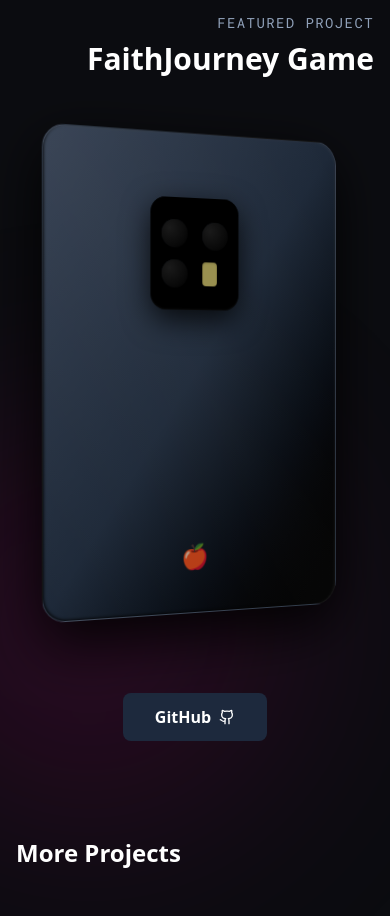
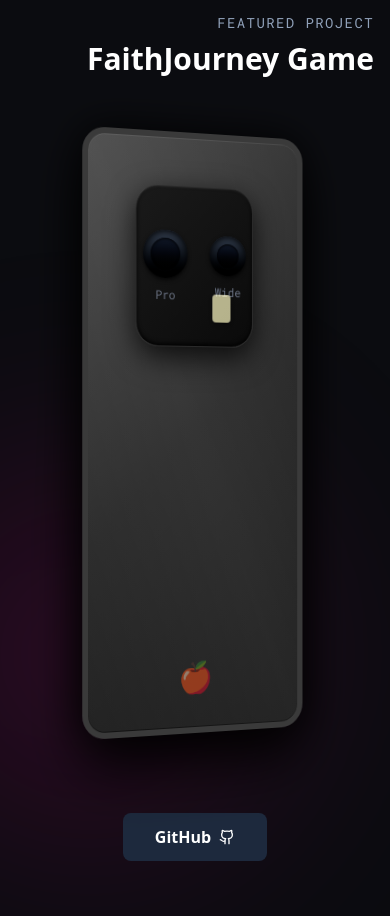
Before and after one commit to mercy306/portfolio, a Next.js app: page / in a window 390 px wide. Shown: the part 3300-4216 px from the top of the page. Built offline with nearby package versions, Linux system fonts and the light colour scheme; grey boxes are pictures that could not be loaded.

Commit message:
Redesign iPhone mockup to look more realistic with proper camera island and metallic finish

```diff
--- a/components/Projects.tsx
+++ b/components/Projects.tsx
@@ -135,10 +135,10 @@ export default function Projects() {
             </div>
 
             {/* Phone Mockup Container */}
-            <div className="relative w-full flex justify-center py-8" style={{ perspective: '1500px' }}>
+            <div className="relative w-full flex justify-center py-8" style={{ perspective: '2000px' }}>
               {/* Phone Frame - iPhone Style */}
               <motion.div
-                className="relative w-80"
+                className="relative w-60"
                 animate={{ rotateY: 360 }}
                 transition={{
                   duration: 12,
@@ -148,7 +148,7 @@ export default function Projects() {
                 style={{
                   transformStyle: 'preserve-3d',
                   transformOrigin: 'center center',
-                  height: '480px'
+                  height: '600px'
                 }}
               >
                 {/* FRONT - Screen Side */}
@@ -159,17 +159,27 @@ export default function Projects() {
                     WebkitBackfaceVisibility: 'hidden',
                   }}
                 >
-                  {/* iPhone Body */}
-                  <div className="relative bg-gradient-to-b from-gray-900 via-black to-gray-900 rounded-3xl overflow-hidden h-full shadow-2xl"
+                  {/* iPhone Body - Metallic bezel */}
+                  <div className="w-full h-full relative rounded-3xl overflow-hidden"
                     style={{
-                      boxShadow: '0 20px 60px rgba(0,0,0,0.95), inset -1px 1px 2px rgba(255,255,255,0.08), inset 1px -1px 2px rgba(0,0,0,0.9)',
-                      border: '1px solid rgba(255,255,255,0.1)',
+                      background: 'linear-gradient(135deg, #3a3a3a 0%, #1a1a1a 50%, #0a0a0a 100%)',
+                      boxShadow: `
+                        0 30px 60px rgba(0,0,0,0.9),
+                        0 0 40px rgba(0,0,0,0.8),
+                        inset 0 1px 0 rgba(255,255,255,0.1),
+                        inset 0 -1px 0 rgba(0,0,0,0.5)
+                      `,
+                      border: '6px solid #2a2a2a',
                     }}
                   >
-                    {/* Screen bezel */}
-                    <div className="absolute inset-2 bg-black rounded-2xl overflow-hidden">
-                      {/* Dynamic Island / Notch */}
-                      <div className="absolute top-2 left-1/2 transform -translate-x-1/2 z-20 w-24 h-5 bg-black rounded-2xl border border-gray-900" />
+                    {/* Screen - with true bezel */}
+                    <div className="absolute inset-0 m-2 bg-black rounded-2xl overflow-hidden">
+                      {/* Dynamic Island */}
+                      <div className="absolute top-3 left-1/2 transform -translate-x-1/2 z-20 w-28 h-6 bg-black rounded-full border border-gray-900"
+                        style={{
+                          boxShadow: 'inset 0 2px 4px rgba(0,0,0,0.95)'
+                        }}
+                      />
 
                       {/* Screen Display - Image */}
                       <img
@@ -178,12 +188,12 @@ export default function Projects() {
                         className="w-full h-full object-cover"
                       />
 
-                      {/* Screen overlay */}
-                      <div className="absolute inset-0 bg-gradient-to-b from-white/3 via-transparent to-black/20 pointer-events-none" />
+                      {/* Screen glass shine */}
+                      <div className="absolute inset-0 bg-gradient-to-b from-white/5 via-transparent to-black/30 pointer-events-none" />
                     </div>
 
-                    {/* Home Indicator */}
-                    <div className="absolute bottom-2 left-1/2 transform -translate-x-1/2 w-24 h-0.5 bg-white rounded-full opacity-30" />
+                    {/* Home Indicator Bar */}
+                    <div className="absolute bottom-2 left-1/2 transform -translate-x-1/2 w-28 h-0.5 bg-gray-400 rounded-full opacity-40" />
                   </div>
                 </div>
 
@@ -196,80 +206,79 @@ export default function Projects() {
                     transform: 'rotateY(180deg)',
                   }}
                 >
-                  {/* iPhone Back */}
-                  <div className="relative bg-gradient-to-br from-gray-700 via-gray-800 to-black rounded-3xl h-full overflow-hidden shadow-2xl"
+                  {/* iPhone Back - Glass appearance */}
+                  <div className="w-full h-full relative rounded-3xl overflow-hidden"
                     style={{
-                      boxShadow: '0 20px 60px rgba(0,0,0,0.95), inset -1px 1px 3px rgba(255,255,255,0.05), inset 1px -1px 3px rgba(0,0,0,0.8)',
-                      border: '1px solid rgba(255,255,255,0.08)',
+                      background: 'linear-gradient(135deg, #4a4a4a 0%, #2a2a2a 50%, #1a1a1a 100%)',
+                      boxShadow: `
+                        0 30px 60px rgba(0,0,0,0.9),
+                        0 0 40px rgba(0,0,0,0.8),
+                        inset 0 1px 0 rgba(255,255,255,0.08),
+                        inset 0 -1px 0 rgba(0,0,0,0.5)
+                      `,
+                      border: '6px solid #3a3a3a',
                     }}
                   >
-                    {/* Glass back shine */}
-                    <div className="absolute inset-0 bg-gradient-to-tr from-transparent via-white/5 to-transparent opacity-50" />
+                    {/* Glass back shine reflection */}
+                    <div className="absolute inset-0 bg-gradient-to-tr from-transparent via-white/8 to-transparent opacity-60" />
 
-                    {/* Camera Module */}
-                    <div className="absolute top-16 left-1/2 transform -translate-x-1/2 w-24 h-28 bg-black rounded-2xl"
+                    {/* Camera Island - Rectangular like modern iPhones */}
+                    <div className="absolute top-12 left-1/2 transform -translate-x-1/2 w-32 h-40 rounded-3xl"
                       style={{
-                        boxShadow: '0 10px 30px rgba(0,0,0,0.8), inset 0 1px 3px rgba(0,0,0,0.9), inset 0 -1px 2px rgba(255,255,255,0.05)'
+                        background: 'linear-gradient(135deg, #1a1a1a 0%, #0a0a0a 100%)',
+                        boxShadow: `
+                          inset 0 1px 2px rgba(255,255,255,0.05),
+                          inset 0 -2px 4px rgba(0,0,0,0.95),
+                          0 10px 30px rgba(0,0,0,0.8)
+                        `,
+                        border: '1px solid #2a2a2a'
                       }}
                     >
-                      {/* Cameras Grid */}
-                      <div className="w-full h-full flex items-center justify-center p-2">
-                        {/* Left column */}
-                        <div className="flex flex-col gap-3 mr-2">
-                          {/* Cam 1 */}
-                          <div className="w-7 h-7 bg-gradient-to-br from-gray-800 to-black rounded-full"
+                      {/* Three camera lenses */}
+                      <div className="w-full h-full flex items-center justify-center gap-6 p-6">
+                        {/* Main camera (left) */}
+                        <div className="flex flex-col items-center">
+                          <div className="w-12 h-12 rounded-full bg-gradient-to-b from-gray-700 to-black relative"
                             style={{
-                              boxShadow: 'inset 0 2px 4px rgba(0,0,0,0.9), 0 1px 3px rgba(0,0,0,0.6)'
+                              boxShadow: 'inset 0 2px 6px rgba(0,0,0,0.95), 0 2px 4px rgba(0,0,0,0.7)'
                             }}
                           >
-                            <div className="w-full h-full bg-radial-circle rounded-full"
+                            <div className="absolute inset-2 rounded-full bg-gradient-to-b from-gray-900 to-black/90"
                               style={{
-                                background: 'radial-gradient(circle at 30% 30%, #1a1a1a, #000)'
+                                boxShadow: 'inset 0 1px 3px rgba(0,0,0,0.9)'
                               }}
                             />
                           </div>
+                          <span className="text-xs text-gray-500 mt-2 font-mono">Pro</span>
+                        </div>
 
-                          {/* Cam 3 - Bottom Left */}
-                          <div className="w-7 h-7 bg-gradient-to-br from-gray-800 to-black rounded-full"
+                        {/* Ultra-wide camera (right) */}
+                        <div className="flex flex-col items-center">
+                          <div className="w-10 h-10 rounded-full bg-gradient-to-b from-gray-700 to-black relative"
                             style={{
-                              boxShadow: 'inset 0 2px 4px rgba(0,0,0,0.9), 0 1px 3px rgba(0,0,0,0.6)'
+                              boxShadow: 'inset 0 2px 6px rgba(0,0,0,0.95), 0 2px 4px rgba(0,0,0,0.7)'
                             }}
                           >
-                            <div className="w-full h-full rounded-full"
+                            <div className="absolute inset-2 rounded-full bg-gradient-to-b from-gray-900 to-black/90"
                               style={{
-                                background: 'radial-gradient(circle at 30% 30%, #1a1a1a, #000)'
+                                boxShadow: 'inset 0 1px 2px rgba(0,0,0,0.9)'
                               }}
                             />
                           </div>
-                        </div>
-
-                        {/* Right column */}
-                        <div className="flex flex-col gap-3 ml-2">
-                          {/* Cam 2 - Top Right */}
-                          <div className="w-7 h-7 bg-gradient-to-br from-gray-800 to-black rounded-full"
-                            style={{
-                              boxShadow: 'inset 0 2px 4px rgba(0,0,0,0.9), 0 1px 3px rgba(0,0,0,0.6)'
-                            }}
-                          >
-                            <div className="w-full h-full rounded-full"
-                              style={{
-                                background: 'radial-gradient(circle at 30% 30%, #1a1a1a, #000)'
-                              }}
-                            />
-                          </div>
-
-                          {/* Flash */}
-                          <div className="w-4 h-6 bg-yellow-200 rounded-sm opacity-60"
-                            style={{
-                              boxShadow: 'inset 0 1px 2px rgba(0,0,0,0.2), 0 1px 2px rgba(0,0,0,0.4)'
-                            }}
-                          />
+                          <span className="text-xs text-gray-500 mt-2 font-mono">Wide</span>
                         </div>
                       </div>
+
+                      {/* Flash light */}
+                      <div className="absolute bottom-6 right-6 w-5 h-7 bg-yellow-100 rounded-sm opacity-70"
+                        style={{
+                          boxShadow: 'inset 0 1px 2px rgba(255,255,255,0.3), 0 2px 4px rgba(0,0,0,0.5)'
+                        }}
+                      />
                     </div>
 
                     {/* Apple Logo */}
-                    <div className="absolute bottom-10 left-1/2 transform -translate-x-1/2 text-2xl text-gray-500 opacity-70">
+                    <div className="absolute bottom-8 left-1/2 transform -translate-x-1/2 text-3xl opacity-50">
                       🍎
                     </div>
                   </div>
```
